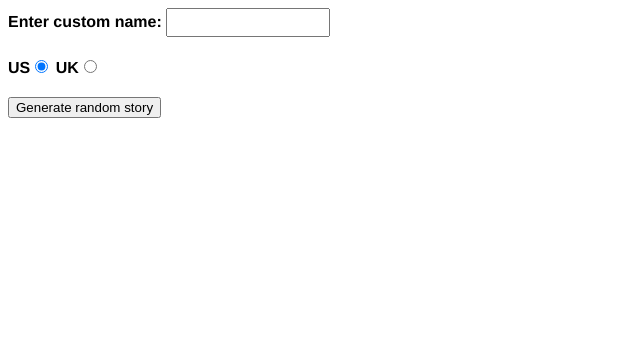
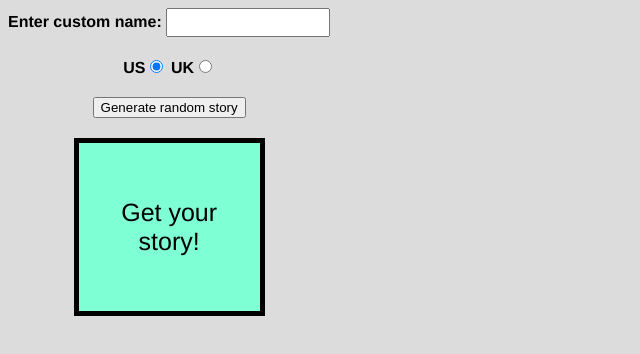
Before and after one commit to mkrs90/silly-story-generator, a plain HTML site: page index.html in a window 1280 px wide. Shown: the whole page, without its empty margins (0-640 px from the left). Drawn offline with Linux system fonts and the light colour scheme.

Commit message:
added CSS

```diff
--- a/index.html
+++ b/index.html
@@ -21,8 +21,9 @@
       <button class="randomize">Generate random story</button>
     </div>
     <!-- Thanks a lot to Willy Aguirre for his help with the code for this assessment -->
-    <p class="story"></p>
-
+    <div id="storyDiv">
+      <p class="story">Get your story!</p>
+    </div>
 
     <script src="main.js"></script>
   </body>
--- a/main.js
+++ b/main.js
@@ -11,8 +11,8 @@ function randomValueFromArray(array){
 const storyText = "It was a cool 19 fahrenheit outside, so :insertx: \
 decided to stay inside and eat Oreos and play ping pong. When they went to \
 open the Oreos package they :inserty:, they stared in horror \
-for a few moments, then :insertz:. Nick saw the whole thing, but was \
-not surprised — :insertx: likes the double stuff Oreos better anyways.";
+for a few moments, then :insertz:. Nick saw the whole thing, he knew what was up, \
+but was not surprised — :insertx: likes the double stuff Oreos better anyways.";
 
 const insertX = [
     "Andrew",
--- a/style.css
+++ b/style.css
@@ -1,6 +1,11 @@
+html {
+    background-color: gainsboro;
+}
+
 body {
     font-family: helvetica, sans-serif;
-      width: 350px;
+      width: fit-content;
+      text-align: center;
     }
 
 label {
@@ -16,9 +21,15 @@ input[type="text"] {
     width: 150px;
 }
 
+#storyDiv {
+    background-color: aquamarine;
+    border: 5px solid;
+    margin: auto;
+    width: 50%;
+    padding: 10px;
+}
+
 p {
-    background: #FFC125;
-    color: #5E2612;
-    padding: 10px;
-    visibility: hidden;
+    padding: 20px;
+    font-size: 25px;
 }
```
